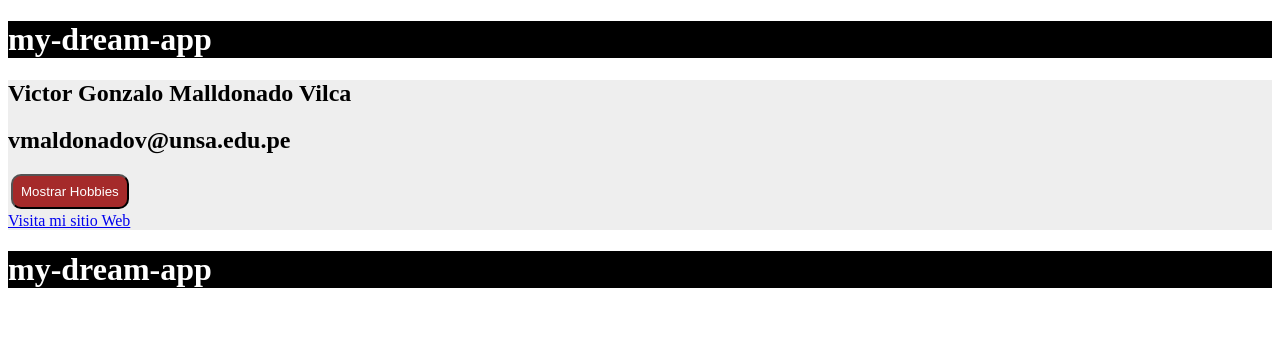
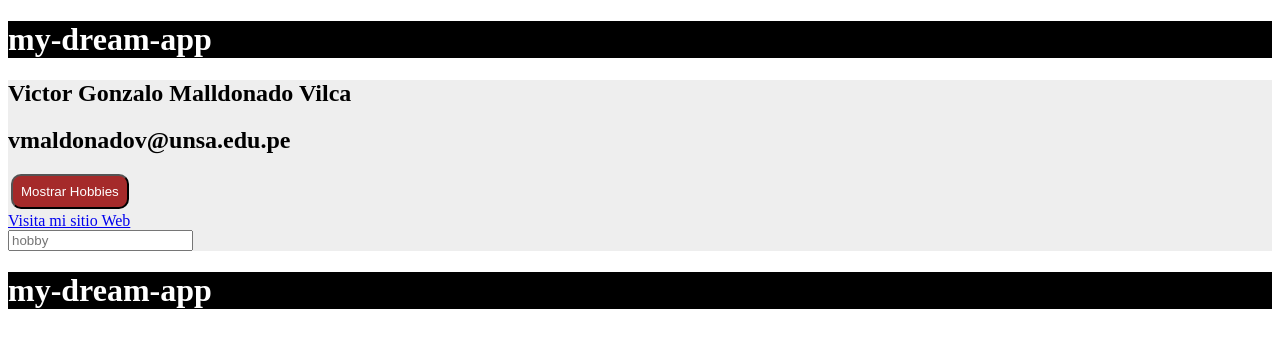
Before and after one commit to Victor-Gonzalo-Maldonado-Vilca/Angular, an Angular app: page / in a window 1280 px wide. Shown: the top 348 px of the page. Built offline with nearby package versions, Linux system fonts and the light colour scheme.

Commit message:
Colocando e implementando un formulario para agregar o añadir mas hobbies al arreglo

```diff
--- a/src/app/app.component.html
+++ b/src/app/app.component.html
@@ -13,6 +13,9 @@
     </ul>
   </div>
   <a href="{{ webpage }}" target="_blank">Visita mi sitio Web</a>
+  <form (submit)="newHobby(hobby)">
+    <input #hobby type="text" placeholder="hobby"/>
+  </form>
 </div>
 <div class="black">
   <h1>{{ title }}</h1>
--- a/src/app/app.component.ts
+++ b/src/app/app.component.ts
@@ -24,4 +24,9 @@
   toggleHobbies(){
     this.showHobbies = !this.showHobbies;
   }
+  newHobby(hobby: any) {
+    this.hobbies.push(hobby.value);
+    hobby.value = '';
+    return false;
+  }
 }
```
